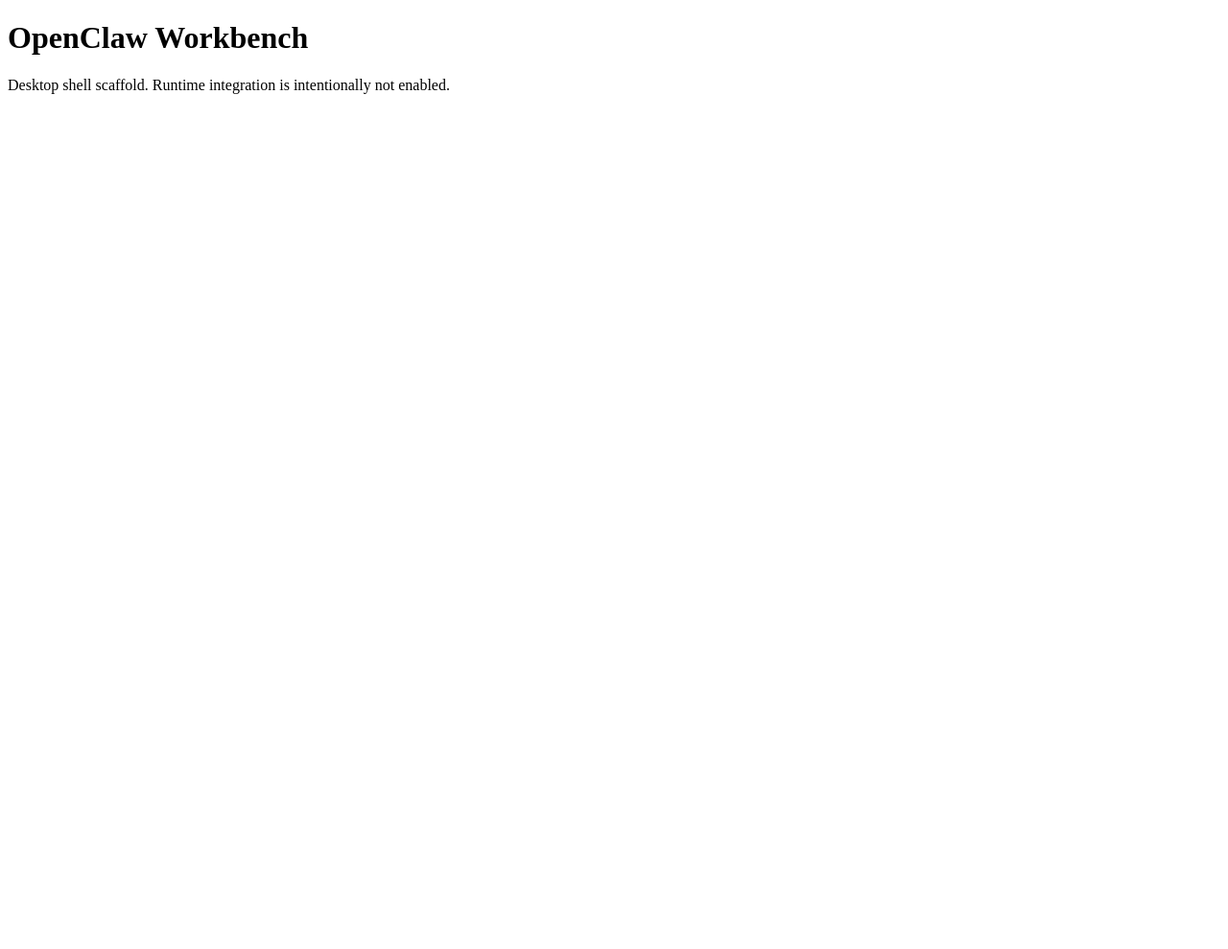
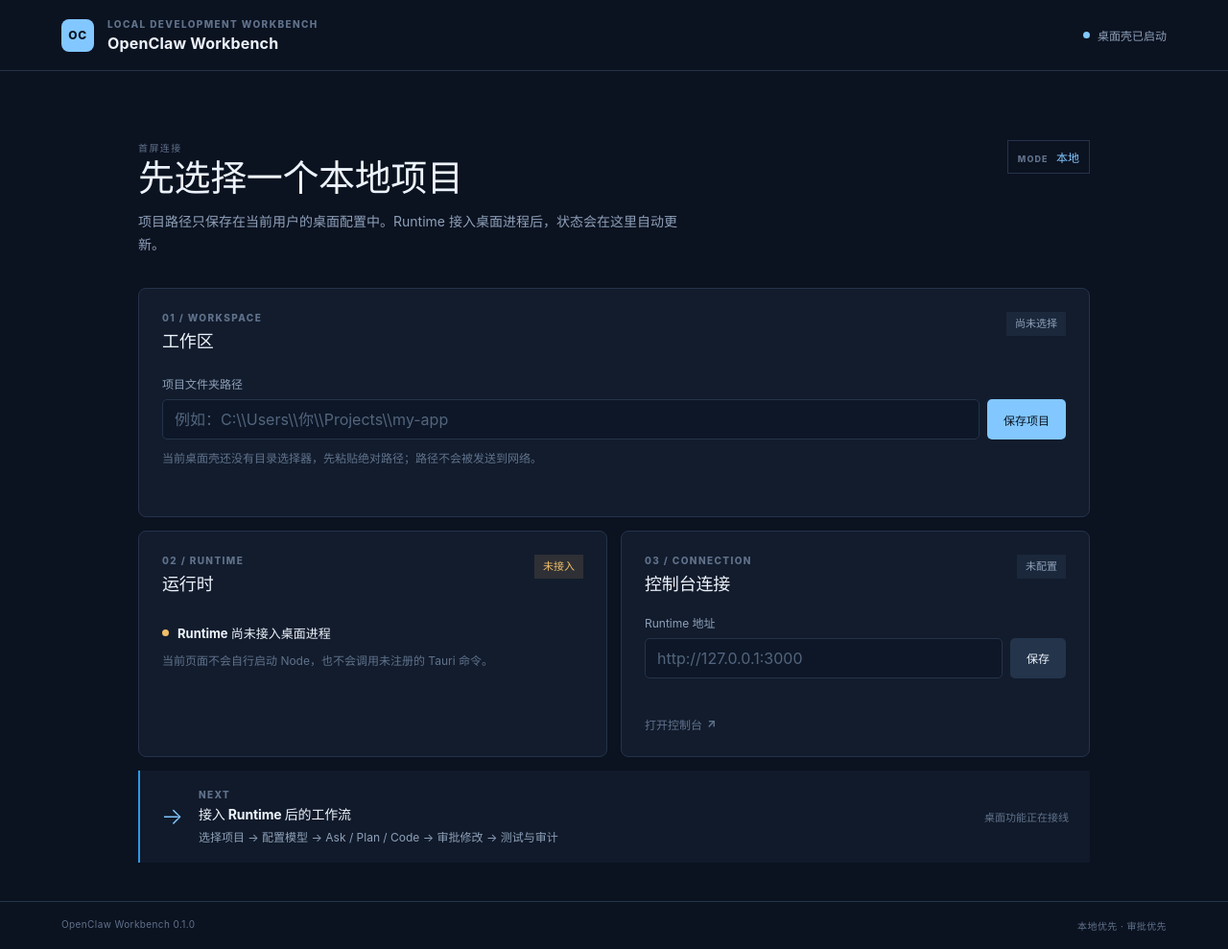
Before and after one commit to xli498/openclaw-workbench, a website: page desktop/frontend/index.html in a window 1280 px wide. Shown: the whole page at 96% size. Before the commit the page ends 800 px from the top, so only its background shows below. Drawn offline with Linux system fonts and the light colour scheme.

Commit message:
feat(desktop): add first launch workspace screen

```diff
--- /dev/null
+++ b/desktop/frontend/app.js
@@ -0,0 +1,95 @@
+const STORAGE_KEYS = Object.freeze({
+  projectPath: 'openclaw.workbench.projectPath',
+  runtimeAddress: 'openclaw.workbench.runtimeAddress'
+});
+
+const projectInput = document.querySelector('#project-path');
+const projectState = document.querySelector('#workspace-state');
+const projectFeedback = document.querySelector('#project-feedback');
+const addressInput = document.querySelector('#runtime-address');
+const connectionState = document.querySelector('#connection-state');
+const addressFeedback = document.querySelector('#address-feedback');
+const consoleLink = document.querySelector('#console-link');
+
+function getStored(key) {
+  try { return window.localStorage.getItem(key) ?? ''; } catch { return ''; }
+}
+
+function setStored(key, value) {
+  try { window.localStorage.setItem(key, value); return true; } catch { return false; }
+}
+
+function setFeedback(element, message, kind = '') {
+  element.textContent = message;
+  element.dataset.kind = kind;
+}
+
+function isLikelyAbsolutePath(value) {
+  return /^[a-zA-Z]:[\\/]/.test(value) || value.startsWith('\\\\');
+}
+
+function isHttpUrl(value) {
+  try {
+    const url = new URL(value);
+    return url.protocol === 'http:' || url.protocol === 'https:';
+  } catch { return false; }
+}
+
+function updateProjectState(pathValue) {
+  const hasProject = Boolean(pathValue);
+  projectState.textContent = hasProject ? '已保存' : '尚未选择';
+  projectState.className = `badge ${hasProject ? 'badge--success' : 'badge--muted'}`;
+}
+
+function updateConnectionState(addressValue) {
+  const hasAddress = Boolean(addressValue);
+  connectionState.textContent = hasAddress ? '已配置' : '未配置';
+  connectionState.className = `badge ${hasAddress ? 'badge--success' : 'badge--muted'}`;
+  consoleLink.href = hasAddress ? addressValue : '#';
+  consoleLink.classList.toggle('console-link--disabled', !hasAddress);
+  consoleLink.setAttribute('aria-disabled', String(!hasAddress));
+  consoleLink.tabIndex = hasAddress ? 0 : -1;
+}
+
+projectInput.value = getStored(STORAGE_KEYS.projectPath);
+addressInput.value = getStored(STORAGE_KEYS.runtimeAddress);
+updateProjectState(projectInput.value);
+updateConnectionState(addressInput.value);
+
+document.querySelector('#save-project').addEventListener('click', () => {
+  const pathValue = projectInput.value.trim();
+  if (!pathValue) {
+    updateProjectState('');
+    setFeedback(projectFeedback, '请先输入项目文件夹的绝对路径。', 'error');
+    projectInput.focus();
+    return;
+  }
+  if (!isLikelyAbsolutePath(pathValue)) {
+    setFeedback(projectFeedback, '请输入 Windows 绝对路径，例如 C:\\Projects\\my-app。', 'error');
+    projectInput.focus();
+    return;
+  }
+  const stored = setStored(STORAGE_KEYS.projectPath, pathValue);
+  updateProjectState(stored ? pathValue : '');
+  setFeedback(projectFeedback, stored ? '项目路径已保存在本机配置中。' : '浏览器拒绝保存本机配置，请检查应用权限。', stored ? 'success' : 'error');
+});
+
+document.querySelector('#save-address').addEventListener('click', () => {
+  const addressValue = addressInput.value.trim().replace(/\/$/, '');
+  if (!addressValue || !isHttpUrl(addressValue)) {
+    updateConnectionState('');
+    setFeedback(addressFeedback, '请输入有效的 http:// 或 https:// Runtime 地址。', 'error');
+    addressInput.focus();
+    return;
+  }
+  const stored = setStored(STORAGE_KEYS.runtimeAddress, addressValue);
+  updateConnectionState(stored ? addressValue : '');
+  setFeedback(addressFeedback, stored ? '地址已保存；连接将在 Runtime 接入后由桌面进程确认。' : '浏览器拒绝保存本机配置，请检查应用权限。', stored ? 'success' : 'error');
+});
+
+consoleLink.addEventListener('click', (event) => {
+  if (consoleLink.getAttribute('aria-disabled') === 'true') {
+    event.preventDefault();
+    setFeedback(addressFeedback, '请先保存 Runtime 地址。', 'error');
+  }
+});
--- a/desktop/frontend/index.html
+++ b/desktop/frontend/index.html
@@ -1,14 +1,68 @@
 <!doctype html>
-<html lang="en">
+<html lang="zh-CN">
   <head>
     <meta charset="UTF-8" />
     <meta name="viewport" content="width=device-width, initial-scale=1.0" />
+    <meta name="theme-color" content="#0b1220" />
     <title>OpenClaw Workbench</title>
+    <link rel="stylesheet" href="styles.css" />
   </head>
   <body>
-    <main>
-      <h1>OpenClaw Workbench</h1>
-      <p>Desktop shell scaffold. Runtime integration is intentionally not enabled.</p>
-    </main>
+    <div class="app-shell">
+      <header class="topbar">
+        <div class="brand-mark" aria-hidden="true">OC</div>
+        <div>
+          <p class="eyebrow">LOCAL DEVELOPMENT WORKBENCH</p>
+          <h1>OpenClaw Workbench</h1>
+        </div>
+        <div class="topbar-status" aria-label="桌面状态"><span class="status-dot status-dot--idle" aria-hidden="true"></span><span>桌面壳已启动</span></div>
+      </header>
+
+      <main class="content">
+        <section class="welcome-row" aria-labelledby="welcome-title">
+          <div>
+            <p class="eyebrow">首屏连接</p>
+            <h2 id="welcome-title">先选择一个本地项目</h2>
+            <p class="intro">项目路径只保存在当前用户的桌面配置中。Runtime 接入桌面进程后，状态会在这里自动更新。</p>
+          </div>
+          <div class="mode-chip"><span class="mode-chip__key">MODE</span> 本地</div>
+        </section>
+
+        <section class="workspace-panel panel" aria-labelledby="workspace-title">
+          <div class="panel-heading"><div><p class="section-kicker">01 / WORKSPACE</p><h2 id="workspace-title">工作区</h2></div><span id="workspace-state" class="badge badge--muted">尚未选择</span></div>
+          <label class="field-label" for="project-path">项目文件夹路径</label>
+          <div class="path-entry">
+            <input id="project-path" name="project-path" type="text" inputmode="url" autocomplete="off" placeholder="例如：C:\\Users\\你\\Projects\\my-app" aria-describedby="project-help project-feedback" />
+            <button id="save-project" class="button button--primary" type="button">保存项目</button>
+          </div>
+          <p id="project-help" class="field-help">当前桌面壳还没有目录选择器，先粘贴绝对路径；路径不会被发送到网络。</p>
+          <p id="project-feedback" class="feedback" role="status" aria-live="polite"></p>
+        </section>
+
+        <div class="status-grid">
+          <section class="panel status-panel" aria-labelledby="runtime-title">
+            <div class="panel-heading panel-heading--compact"><div><p class="section-kicker">02 / RUNTIME</p><h2 id="runtime-title">运行时</h2></div><span id="runtime-state" class="badge badge--warning">未接入</span></div>
+            <div class="status-value"><span class="status-dot status-dot--warning" aria-hidden="true"></span><strong>Runtime 尚未接入桌面进程</strong></div>
+            <p class="status-copy">当前页面不会自行启动 Node，也不会调用未注册的 Tauri 命令。</p>
+          </section>
+
+          <section class="panel status-panel" aria-labelledby="connection-title">
+            <div class="panel-heading panel-heading--compact"><div><p class="section-kicker">03 / CONNECTION</p><h2 id="connection-title">控制台连接</h2></div><span id="connection-state" class="badge badge--muted">未配置</span></div>
+            <label class="field-label" for="runtime-address">Runtime 地址</label>
+            <div class="address-entry">
+              <input id="runtime-address" name="runtime-address" type="url" inputmode="url" autocomplete="off" placeholder="http://127.0.0.1:3000" aria-describedby="address-feedback" />
+              <button id="save-address" class="button button--secondary" type="button">保存</button>
+            </div>
+            <p id="address-feedback" class="feedback" role="status" aria-live="polite"></p>
+            <a id="console-link" class="console-link console-link--disabled" href="#" aria-disabled="true" tabindex="-1">打开控制台 <span aria-hidden="true">↗</span></a>
+          </section>
+        </div>
+
+        <section class="next-panel" aria-labelledby="next-title"><div class="next-icon" aria-hidden="true">→</div><div><p class="section-kicker">NEXT</p><h2 id="next-title">接入 Runtime 后的工作流</h2><p>选择项目 → 配置模型 → Ask / Plan / Code → 审批修改 → 测试与审计</p></div><span class="next-note">桌面功能正在接线</span></section>
+      </main>
+
+      <footer class="footer"><span>OpenClaw Workbench 0.1.0</span><span>本地优先 · 审批优先</span></footer>
+    </div>
+    <script type="module" src="app.js"></script>
   </body>
 </html>
--- /dev/null
+++ b/desktop/frontend/styles.css
@@ -0,0 +1,81 @@
+:root {
+  color-scheme: dark;
+  --bg: #0b1220;
+  --panel: #121c2d;
+  --line: #25334a;
+  --text: #edf3fb;
+  --muted: #8ea0b9;
+  --faint: #60728b;
+  --accent: #82c7ff;
+  --accent-strong: #2d98e5;
+  --success: #67d9b0;
+  --warning: #f1be68;
+  --danger: #ff8e8e;
+  font-family: Inter, ui-sans-serif, system-ui, -apple-system, BlinkMacSystemFont, "Segoe UI", sans-serif;
+  font-synthesis: none;
+}
+* { box-sizing: border-box; }
+body { margin: 0; min-width: 320px; min-height: 100vh; background: var(--bg); color: var(--text); }
+button, input { font: inherit; }
+button { cursor: pointer; }
+.app-shell { min-height: 100vh; display: flex; flex-direction: column; }
+.topbar { align-items: center; border-bottom: 1px solid var(--line); display: flex; gap: 14px; min-height: 74px; padding: 0 clamp(20px, 5vw, 64px); }
+.brand-mark { align-items: center; background: var(--accent); border-radius: 8px; color: #0a1726; display: flex; font-size: 12px; font-weight: 800; height: 34px; justify-content: center; letter-spacing: .05em; width: 34px; }
+.eyebrow, .section-kicker { color: var(--faint); font-size: 10px; font-weight: 800; letter-spacing: .14em; margin: 0 0 4px; }
+h1, h2, p { margin-top: 0; }
+h1 { font-size: 16px; letter-spacing: .01em; margin-bottom: 0; }
+h2 { font-size: 18px; letter-spacing: -.01em; margin-bottom: 0; }
+.topbar-status { align-items: center; color: var(--muted); display: flex; font-size: 12px; gap: 8px; margin-left: auto; }
+.status-dot { background: currentColor; border-radius: 50%; display: inline-block; height: 7px; width: 7px; }
+.status-dot--idle { color: var(--accent); }
+.status-dot--warning { color: var(--warning); }
+.content { flex: 1; margin: 0 auto; max-width: 1120px; padding: clamp(34px, 6vw, 72px) clamp(20px, 5vw, 64px) 40px; width: 100%; }
+.welcome-row { align-items: flex-start; display: flex; justify-content: space-between; margin-bottom: 34px; }
+.welcome-row h2 { font-size: clamp(26px, 4vw, 38px); line-height: 1.1; margin-bottom: 12px; }
+.intro { color: var(--muted); font-size: 14px; line-height: 1.7; margin-bottom: 0; max-width: 580px; }
+.mode-chip { border: 1px solid var(--line); color: var(--accent); font-size: 12px; padding: 8px 10px; white-space: nowrap; }
+.mode-chip__key { color: var(--faint); font-size: 9px; font-weight: 800; letter-spacing: .12em; margin-right: 5px; }
+.panel { background: var(--panel); border: 1px solid var(--line); border-radius: 8px; }
+.workspace-panel { margin-bottom: 14px; padding: 24px; }
+.panel-heading { align-items: flex-start; display: flex; justify-content: space-between; margin-bottom: 24px; }
+.panel-heading--compact { margin-bottom: 20px; }
+.badge { font-size: 11px; line-height: 1; padding: 7px 9px; }
+.badge--muted { background: #1b283b; color: var(--muted); }
+.badge--success { background: rgba(103, 217, 176, .12); color: var(--success); }
+.badge--warning { background: rgba(241, 190, 104, .12); color: var(--warning); }
+.field-label { color: var(--muted); display: block; font-size: 12px; margin-bottom: 8px; }
+.path-entry, .address-entry { display: flex; gap: 8px; }
+input { background: #0d1727; border: 1px solid var(--line); border-radius: 5px; color: var(--text); min-height: 42px; outline: none; padding: 0 12px; width: 100%; }
+input:focus { border-color: var(--accent-strong); box-shadow: 0 0 0 2px rgba(45, 152, 229, .18); }
+input::placeholder { color: #53657e; }
+.button { border: 0; border-radius: 5px; font-size: 12px; font-weight: 700; min-height: 42px; padding: 0 17px; white-space: nowrap; }
+.button--primary { background: var(--accent); color: #081422; }
+.button--primary:hover { background: #a4d9ff; }
+.button--secondary { background: #23344b; color: var(--text); }
+.button--secondary:hover { background: #2b415e; }
+.field-help, .status-copy { color: var(--faint); font-size: 12px; line-height: 1.6; margin: 10px 0 0; }
+.feedback { color: var(--muted); font-size: 12px; min-height: 18px; margin: 8px 0 0; }
+.feedback[data-kind="success"] { color: var(--success); }
+.feedback[data-kind="error"] { color: var(--danger); }
+.status-grid { display: grid; gap: 14px; grid-template-columns: repeat(2, minmax(0, 1fr)); }
+.status-panel { min-height: 228px; padding: 24px; }
+.status-value { align-items: center; display: flex; font-size: 13px; gap: 9px; margin-top: 30px; }
+.console-link { color: var(--accent); display: inline-flex; font-size: 12px; font-weight: 700; gap: 5px; margin-top: 13px; text-decoration: none; }
+.console-link:hover { color: #b3e1ff; }
+.console-link--disabled { color: var(--faint); cursor: not-allowed; }
+.next-panel { align-items: center; background: #101a2a; border-left: 2px solid var(--accent-strong); display: flex; gap: 16px; margin-top: 14px; padding: 19px 22px; }
+.next-icon { color: var(--accent); font-size: 24px; font-weight: 300; }
+.next-panel h2 { font-size: 14px; margin-bottom: 5px; }
+.next-panel p:last-child { color: var(--muted); font-size: 12px; margin-bottom: 0; }
+.next-note { color: var(--faint); font-size: 11px; margin-left: auto; white-space: nowrap; }
+.footer { border-top: 1px solid var(--line); color: var(--faint); display: flex; font-size: 10px; justify-content: space-between; letter-spacing: .04em; padding: 17px clamp(20px, 5vw, 64px); }
+@media (max-width: 680px) {
+  .welcome-row { display: block; }
+  .mode-chip { display: inline-block; margin-top: 18px; }
+  .status-grid { grid-template-columns: 1fr; }
+  .path-entry, .address-entry { display: grid; grid-template-columns: 1fr; }
+  .button { width: 100%; }
+  .next-panel { align-items: flex-start; }
+  .next-note { display: none; }
+  .footer { display: block; line-height: 1.8; }
+}
```
Also changed, not shown: tests/desktop-frontend.test.mjs (added, +33 -0 lines).
